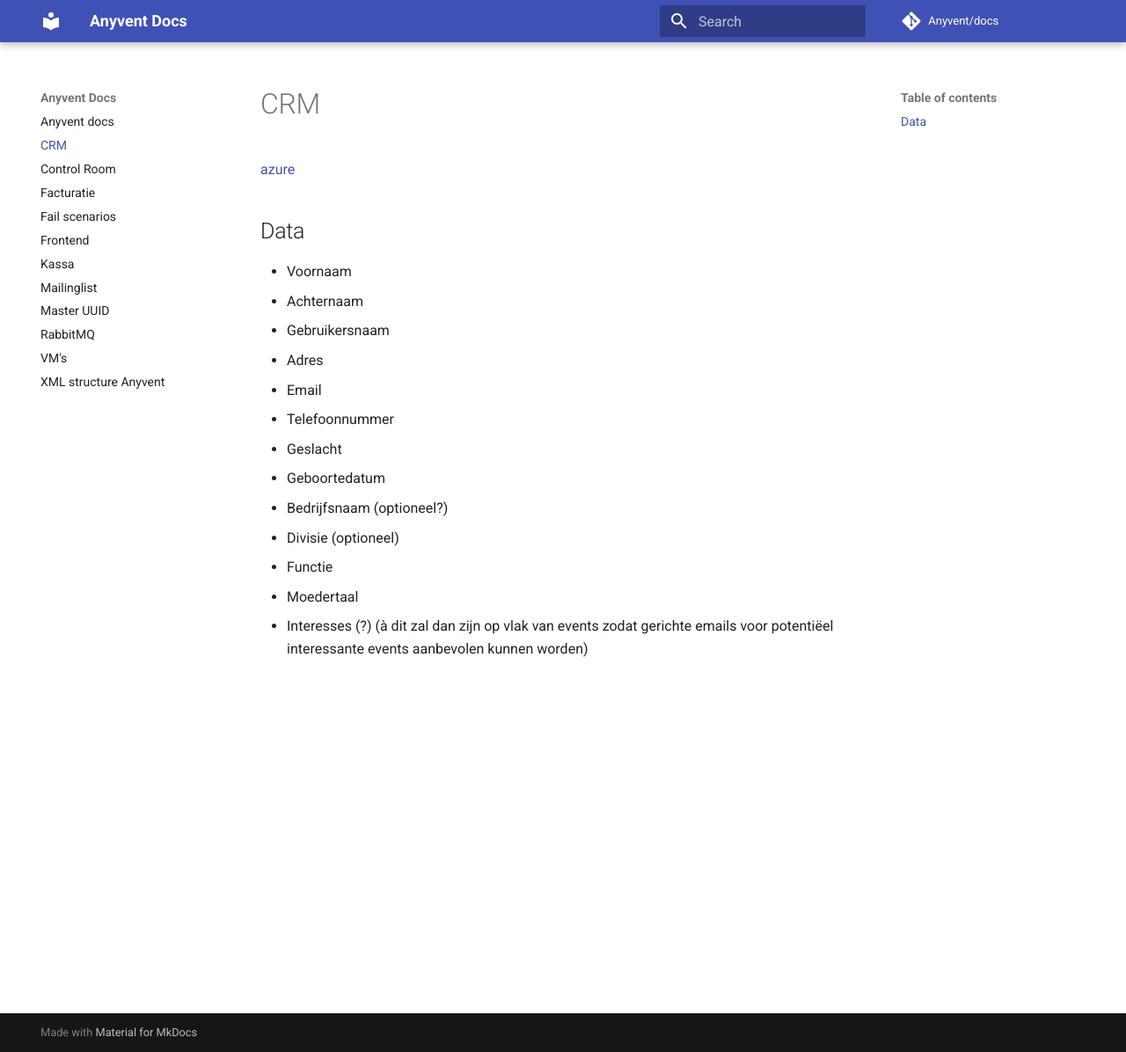
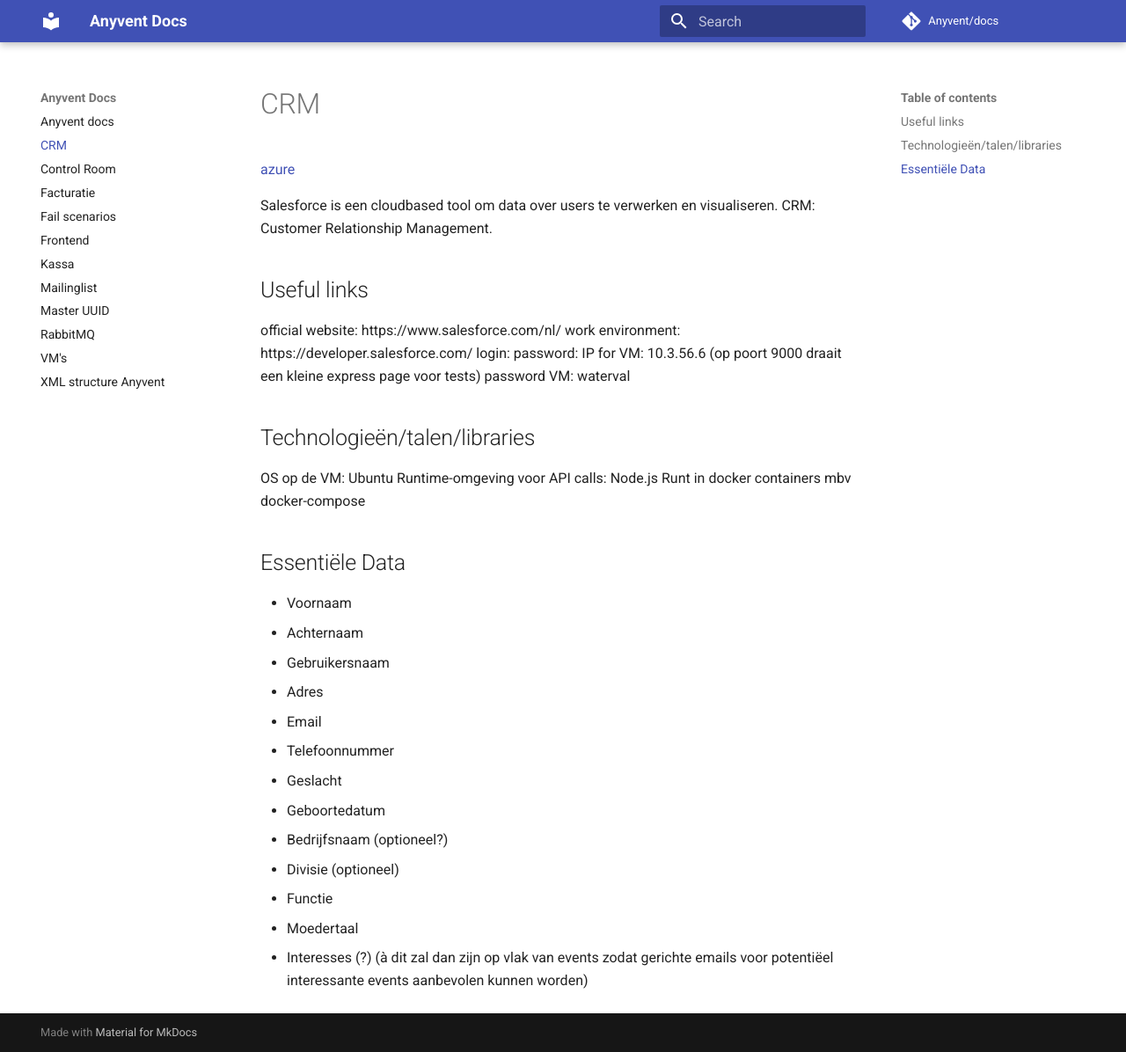
Before and after one commit to seppeconinx/docs, an MkDocs documentation site: the page built from docs/CRM.md, in a window 1280 px wide and 1196 px high. Shown: the whole window at 88% size. Built offline with MkDocs 1.6.1 and Material for MkDocs 9.7.7, drawn with Linux system fonts in a browser that asks for light colours; comment, search, counter and statistics services are not loaded.

Commit message:
Updated crm page

```diff
--- a/docs/CRM.md
+++ b/docs/CRM.md
@@ -1,7 +1,22 @@
 # CRM
 [azure](https://dev.azure.com/anyvent/CRM)
 
-## Data
+Salesforce is een cloudbased tool om data over users te verwerken en visualiseren. CRM: Customer Relationship Management.
+
+## Useful links
+official website: https://www.salesforce.com/nl/
+work environment: https://developer.salesforce.com/
+login:
+password:
+IP for VM: 10.3.56.6 (op poort 9000 draait een kleine express page voor tests)
+password VM: waterval
+
+## Technologieën/talen/libraries
+OS op de VM: Ubuntu
+Runtime-omgeving voor API calls: Node.js
+Runt in docker containers mbv docker-compose
+
+## Essentiële Data
 - Voornaam
 - Achternaam
 - Gebruikersnaam
```
